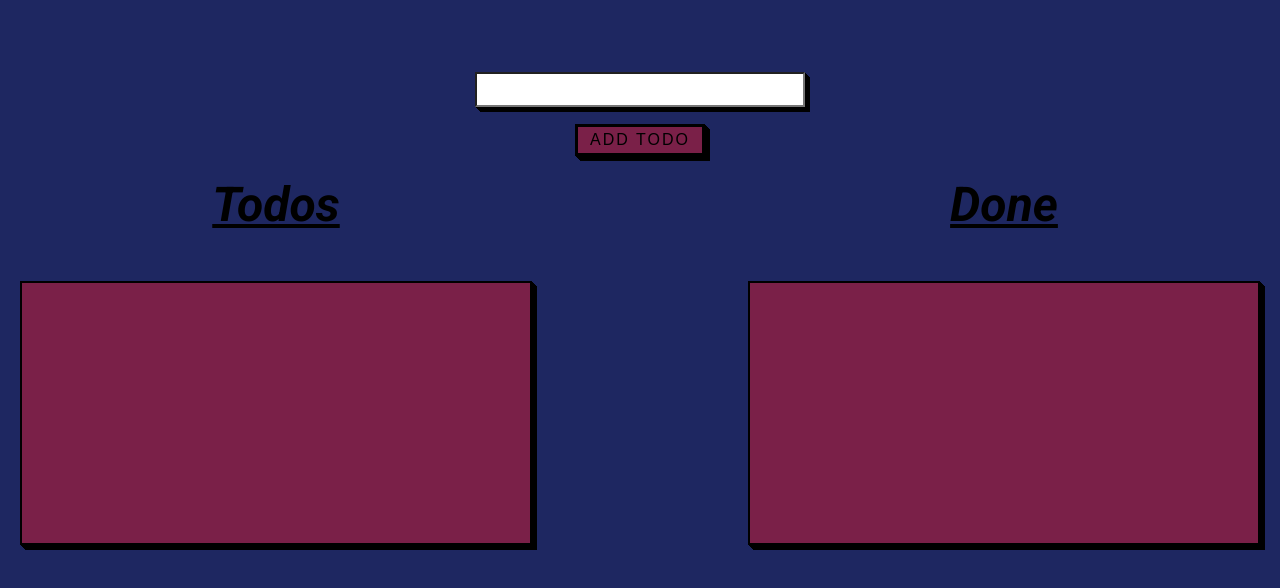
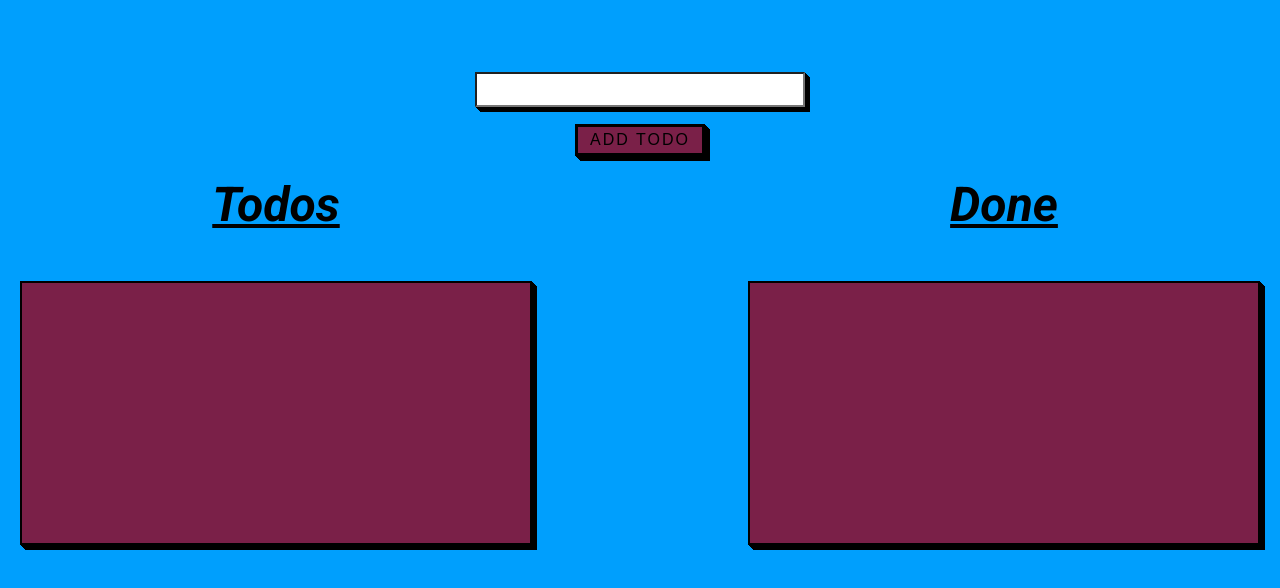
Before and after one commit to moseqmoseg/another-todo-app, a React (Vite) app: page / in a window 1280 px wide. Shown: the top 588 px of the page. Built offline with nearby package versions, Linux system fonts and the light colour scheme.

Commit message:
Updated background color to comply with WCAG 2.0 level AA

```diff
--- a/src/main.css
+++ b/src/main.css
@@ -3,5 +3,5 @@ body {
   font-family: "Roboto", sans-serif;
 
   overflow: hidden;
-  background-color: #1E2761;
+  background-color: #009ffd;
 }
```
